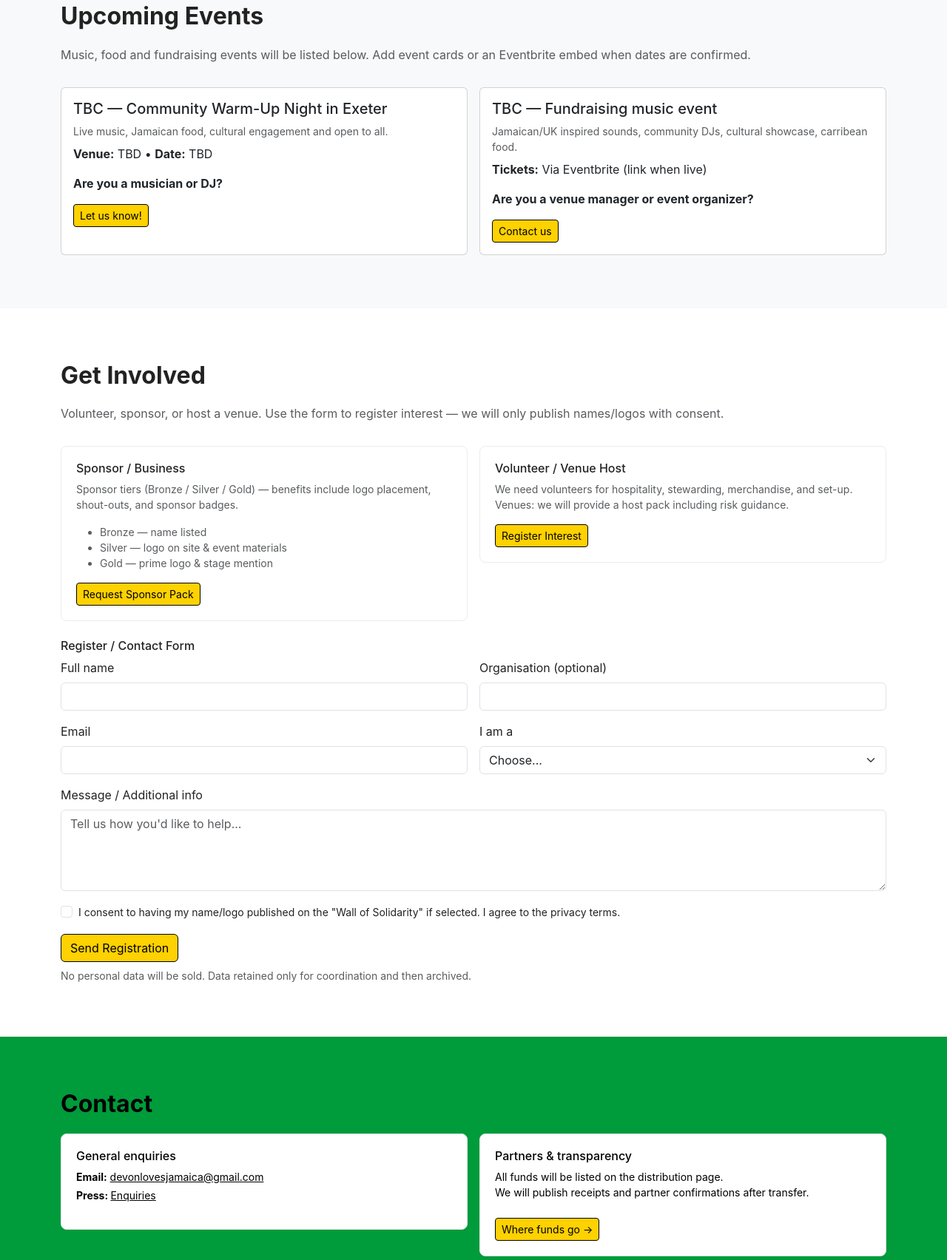
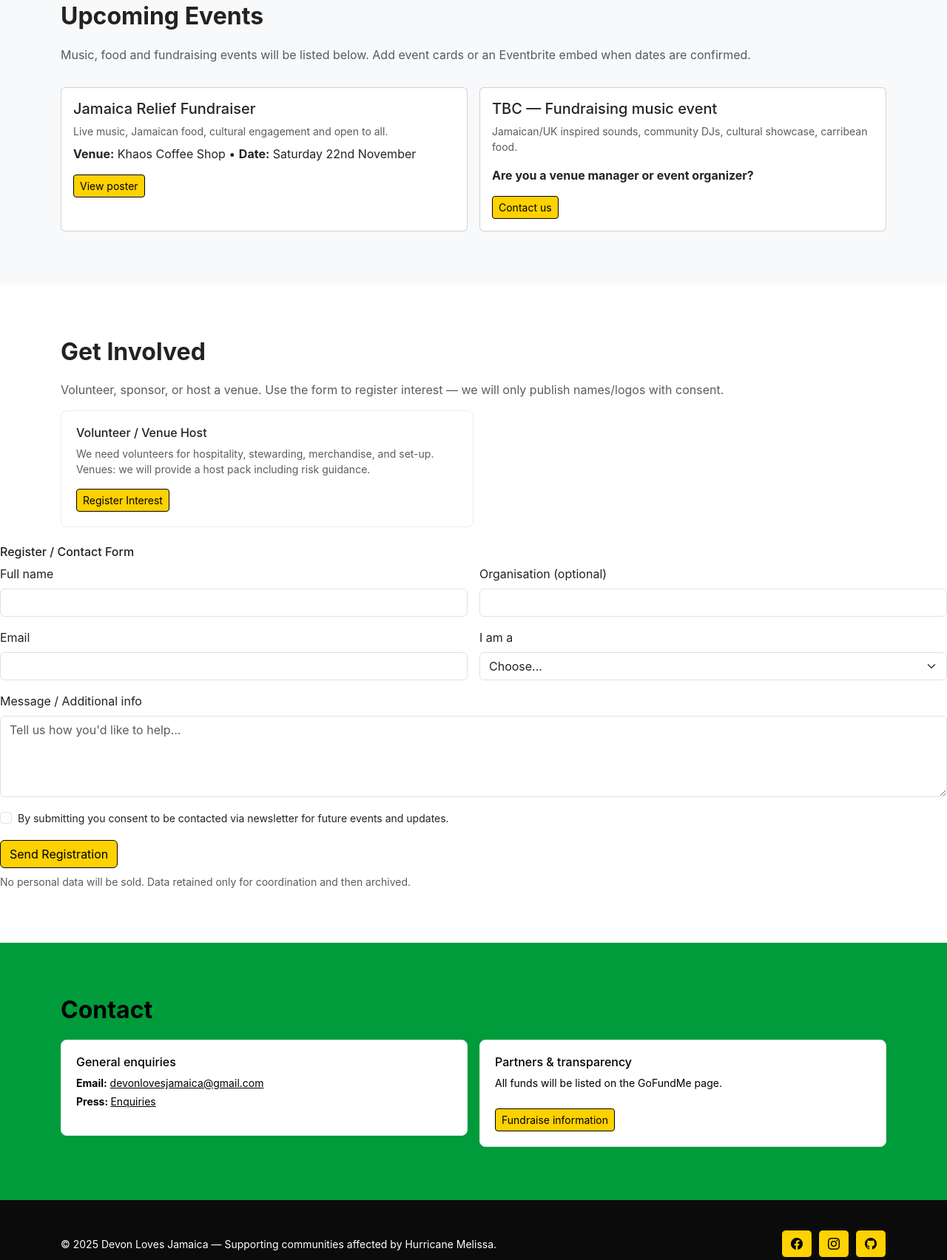
Before and after one commit to GEOAC/devon-loves-jamaica, a plain HTML site: page index.html in a window 1280 px wide. Shown: the part 2720-4424 px from the top of the page at 74% size. Drawn offline with nearby package versions, Linux system fonts and the light colour scheme.

Commit message:
updated links resized hero img

```diff
--- a/index.html
+++ b/index.html
@@ -311,7 +311,7 @@ color: var(--gold);}
             <div class="card-body d-flex flex-column">
               <h3 class="card-title h5">Fundraising</h3>
               <p class="card-text small text-muted">Campaign link coming soon. Donors receive receipts via JustGiving.</p>
-              <a class="mt-auto btn" href="https://www.justgiving.com/" target="_blank" rel="noopener">Open JustGiving</a>
+              <a class="mt-auto btn" href="https://www.gofundme.com/f/hurricane-melissa-relief-by-devon-loves-jamaica" target="_blank" rel="noopener">Open JustGiving</a>
             </div>
           </div>
         </div>
@@ -353,13 +353,18 @@ color: var(--gold);}
         <div class="col">
           <article class="card h-100">
             <div class="card-body">
-              <h3 class="card-title h5">TBC — Community Warm-Up Night in Exeter</h3>
+              <h3 class="card-title h5">Jamaica Relief Fundraiser</h3>
               <p class="card-text small text-muted mb-2">Live music, Jamaican food, cultural engagement and open to all.</p>
 
-             <p class="mb-0"><strong>Venue:</strong> TBD • <strong>Date:</strong> TBD</p>
-              <div class="mt-3">
+             <p class="mb-0"><strong>Venue:</strong> Khaos Coffee Shop • <strong>Date:</strong> Saturday 22nd November</p>
+
+             <div class="mt-3">
+                <p class=""><a class="btn btn-sm" href="./assets/images/DLJ fundraiser - 300dpi.png">View poster</a>
+              </div>
+
+             <!-- <div class="mt-3">
                 <p class=""><strong>Are you a musician or DJ? </strong></p><a class="btn btn-sm" href="mailto:devonlovesjamaica@gmail.com">Let us know!</a>
-              </div>
+              </div> -->
             </div>
           </article>
         </div>
@@ -369,7 +374,7 @@ color: var(--gold);}
             <div class="card-body">
               <h3 class="card-title h5">TBC — Fundraising music event</h3>
               <p class="card-text small text-muted mb-2">Jamaican/UK inspired sounds, community DJs, cultural showcase, carribean food.</p>
-              <p class="mb-0"><strong>Tickets:</strong> Via Eventbrite (link when live)</p>
+              <!-- <p class="mb-0"><strong>Tickets:</strong> Via Eventbrite (link when live)</p> -->
               <div class="mt-3">
                                 <p class=""><strong>Are you a venue manager or event organizer? </strong></p>
 
@@ -387,7 +392,7 @@ color: var(--gold);}
     <div class="container">
       <h2 id="supportTitle" class="section-title">Get Involved</h2>
       <p class="text-muted">Volunteer, sponsor, or host a venue. Use the form to register interest — we will only publish names/logos with consent.</p>
-
+<!--
       <div class="row g-3 mt-3">
         <div class="col-lg-6">
           <div class="info-card">
@@ -402,7 +407,7 @@ color: var(--gold);}
               <a class="btn btn-sm" href="#contact">Request Sponsor Pack</a>
             </div>
           </div>
-        </div>
+        </div> -->
 
         <div class="col-lg-6">
           <div class="info-card">
@@ -452,7 +457,7 @@ color: var(--gold);}
           <div class="col-12">
             <div class="form-check">
               <input id="consent" name="consent" class="form-check-input" type="checkbox" required>
-              <label class="form-check-label small" for="consent">I consent to having my name/logo published on the "Wall of Solidarity" if selected. I agree to the privacy terms.</label>
+              <label class="form-check-label small" for="consent">By submitting you consent to be contacted via newsletter for future events and updates.</label>
             </div>
           </div>
 
@@ -481,8 +486,8 @@ color: var(--gold);}
         <div class="col-md-6">
           <div class="info-card">
             <h3 class="h6">Partners & transparency</h3>
-            <p class="small text-muted">All funds will be listed on the distribution page.<br> We will publish receipts and partner confirmations after transfer.</p>
-            <a class="btn btn-sm mt-2" href="#fundraise">Where funds go →</a>
+            <p class="small text-muted">All funds will be listed on the GoFundMe page.</p>
+            <a class="btn btn-sm mt-2" href="https://www.gofundme.com/f/hurricane-melissa-relief-by-devon-loves-jamaica">Fundraise information</a>
           </div>
         </div>
       </div>
```
